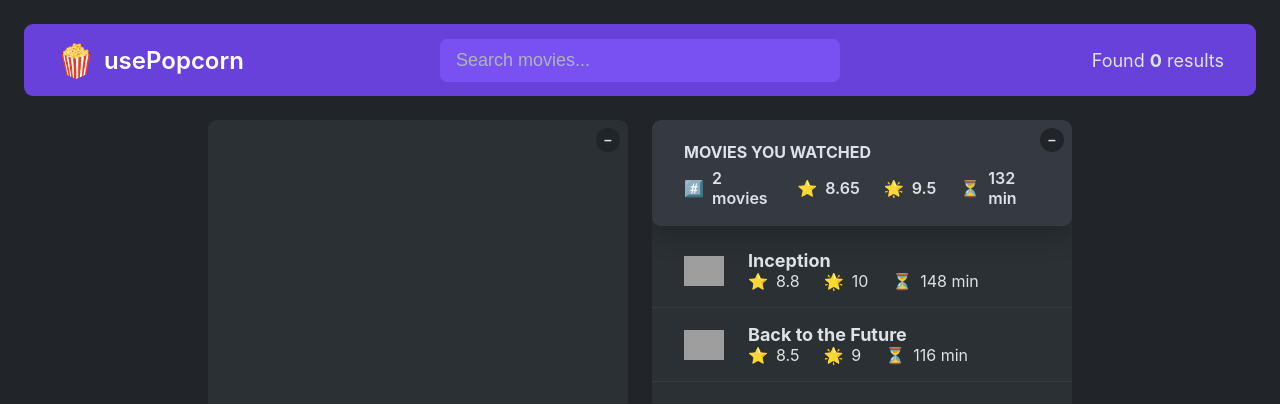
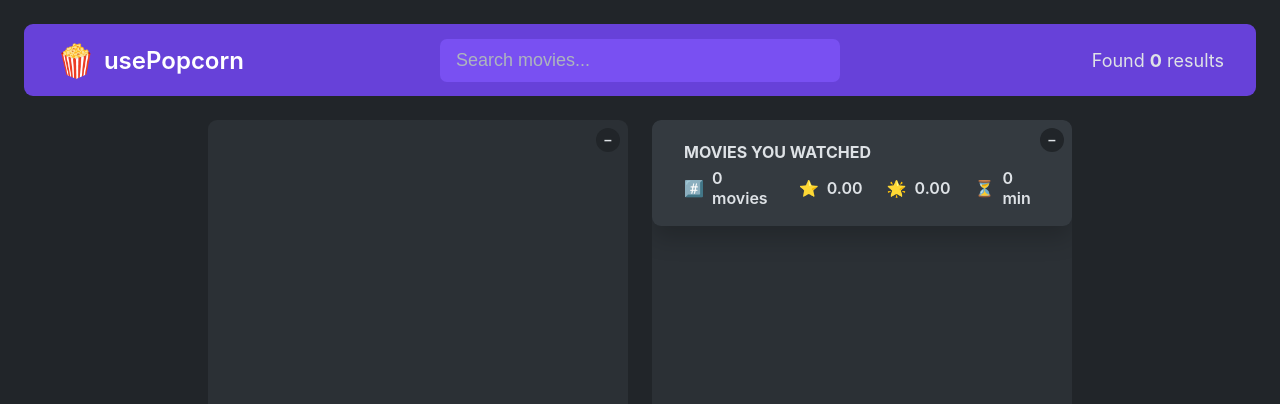
Before and after one commit to olliepegram/usePopcorn, a React (Create React App) app: page / in a window 1280 px wide. Shown: the top 404 px of the page. Built offline with nearby package versions, Linux system fonts and the light colour scheme; grey boxes are pictures that could not be loaded.

Commit message:
watched movie list functionality complete, can delete and rate movies

```diff
--- a/src/App.js
+++ b/src/App.js
@@ -1,51 +1,5 @@
 import { useEffect, useState } from 'react';
-
-const tempMovieData = [
-	{
-		imdbID: 'tt1375666',
-		Title: 'Inception',
-		Year: '2010',
-		Poster:
-			'https://m.media-amazon.com/images/M/MV5BMjAxMzY3NjcxNF5BMl5BanBnXkFtZTcwNTI5OTM0Mw@@._V1_SX300.jpg',
-	},
-	{
-		imdbID: 'tt0133093',
-		Title: 'The Matrix',
-		Year: '1999',
-		Poster:
-			'https://m.media-amazon.com/images/M/MV5BNzQzOTk3OTAtNDQ0Zi00ZTVkLWI0MTEtMDllZjNkYzNjNTc4L2ltYWdlXkEyXkFqcGdeQXVyNjU0OTQ0OTY@._V1_SX300.jpg',
-	},
-	{
-		imdbID: 'tt6751668',
-		Title: 'Parasite',
-		Year: '2019',
-		Poster:
-			'https://m.media-amazon.com/images/M/MV5BYWZjMjk3ZTItODQ2ZC00NTY5LWE0ZDYtZTI3MjcwN2Q5NTVkXkEyXkFqcGdeQXVyODk4OTc3MTY@._V1_SX300.jpg',
-	},
-];
-
-const tempWatchedData = [
-	{
-		imdbID: 'tt1375666',
-		Title: 'Inception',
-		Year: '2010',
-		Poster:
-			'https://m.media-amazon.com/images/M/MV5BMjAxMzY3NjcxNF5BMl5BanBnXkFtZTcwNTI5OTM0Mw@@._V1_SX300.jpg',
-		runtime: 148,
-		imdbRating: 8.8,
-		userRating: 10,
-	},
-	{
-		imdbID: 'tt0088763',
-		Title: 'Back to the Future',
-		Year: '1985',
-		Poster:
-			'https://m.media-amazon.com/images/M/MV5BZmU0M2Y1OGUtZjIxNi00ZjBkLTg1MjgtOWIyNThiZWIwYjRiXkEyXkFqcGdeQXVyMTQxNzMzNDI@._V1_SX300.jpg',
-		runtime: 116,
-		imdbRating: 8.5,
-		userRating: 9,
-	},
-];
+import StarRating from './StarRating';
 
 const average = (arr) =>
 	arr.reduce((acc, cur, i, arr) => acc + cur / arr.length, 0);
@@ -54,11 +8,11 @@ const KEY = '43af66d1';
 
 export default function App() {
 	const [query, setQuery] = useState('');
-	const [movies, setMovies] = useState(tempMovieData);
+	const [movies, setMovies] = useState([]);
 	const [isLoading, setIsLoading] = useState(false);
 	const [error, setError] = useState('');
 	const [selectedId, setSelectedId] = useState(null);
-	const [watched, setWatched] = useState(tempWatchedData);
+	const [watched, setWatched] = useState([]);
 
 	const handleSelectMovie = (id) => {
 		setSelectedId((selectedId) => (selectedId === id ? null : id));
@@ -66,6 +20,14 @@ export default function App() {
 
 	function handleCloseMovie() {
 		setSelectedId(null);
+	}
+
+	function handleAddWatch(movie) {
+		setWatched((watched) => [...watched, movie]);
+	}
+
+	function handleDeleteWatched(id) {
+		setWatched((watched) => watched.filter((movie) => movie.imdbID !== id));
 	}
 
 	useEffect(() => {
@@ -126,11 +88,16 @@ export default function App() {
 						<SelectedMovie
 							selectedId={selectedId}
 							onCloseMovie={handleCloseMovie}
+							onAddWatched={handleAddWatch}
+							watched={watched}
 						/>
 					) : (
 						<>
 							<WatchedSummary watched={watched} />
-							<WatchedList watched={watched} />
+							<WatchedList
+								watched={watched}
+								onDeleteWatched={handleDeleteWatched}
+							/>
 						</>
 					)}
 				</Box>
@@ -140,7 +107,7 @@ export default function App() {
 }
 
 function Loader() {
-	return <p className='loader'>Loader..</p>;
+	return <p className='loader'>Loading...</p>;
 }
 
 function ErrorMessage({ message }) {
@@ -235,28 +202,119 @@ function MovieList({ movies, onSelectMovie }) {
 	);
 }
 
-function SelectedMovie({ selectedId, onCloseMovie }) {
+function SelectedMovie({ selectedId, onCloseMovie, onAddWatched, watched }) {
+	const [movie, setMovie] = useState({});
+	const [isLoading, setIsLoading] = useState(false);
+	const [userRating, setUserRating] = useState('');
+
+	const isWatched = watched.find(
+		(watchedMovie) => watchedMovie.imdbID === selectedId
+	);
+	const watchedUserRating = watched.find(
+		(watchedMovie) => watchedMovie.imdbID === selectedId
+	)?.userRating;
+
+	const {
+		Title: title,
+		Year: year,
+		Poster: poster,
+		Runtime: runtime,
+		imdbRating,
+		Plot: plot,
+		Released: released,
+		Genre: genre,
+		Actors: actors,
+		Director: director,
+	} = movie;
+
+	const handleAdd = () => {
+		const newWatchedMovie = {
+			imdbID: selectedId,
+			title,
+			year,
+			poster,
+			imdbRating: Number(imdbRating),
+			runtime: Number(runtime.split(' ').at(0)),
+			userRating,
+		};
+
+		onCloseMovie();
+		onAddWatched(newWatchedMovie);
+	};
+
 	useEffect(() => {
 		async function getMovieDetails() {
+			setIsLoading(true);
 			const res = await fetch(
 				`http://www.omdbapi.com/?apikey=${KEY}&i=${selectedId}`
 			);
 
 			const data = await res.json();
-			console.log(data);
+			setMovie(data);
+			setIsLoading(false);
 		}
 		getMovieDetails();
-	}, []);
+	}, [selectedId]);
 
 	return (
 		<div className='details'>
+			{isLoading ? (
+				<Loader />
+			) : (
+				<>
+					<header>
 						<button
 							className='btn-back'
 							onClick={onCloseMovie}
 						>
 							&larr;
 						</button>
-			{selectedId}
+						<img
+							src={poster}
+							alt={`Poster for ${title}`}
+						/>
+						<div className='details-overview'>
+							<title>{title}</title>
+							<p>
+								{released} &bull; {runtime}
+							</p>
+							<p>{genre}</p>
+							<p>
+								<span>⭐️</span>
+								{imdbRating} IMDB rating
+							</p>
+						</div>
+					</header>
+					<section>
+						<div className='rating'>
+							{isWatched ? (
+								<span>You rated this movie {watchedUserRating}</span>
+							) : (
+								<>
+									<StarRating
+										maxRating={10}
+										size={24}
+										onSetRating={setUserRating}
+									/>
+									{userRating > 0 && (
+										<button
+											className='btn-add'
+											onClick={handleAdd}
+										>
+											Add to list
+										</button>
+									)}
+								</>
+							)}
+						</div>
+						<p>
+							<em>{plot}</em>
+						</p>
+						<p>Starring {actors}</p>
+						<p>Directed by {director}</p>
+					</section>
+				</>
+			)}
 		</div>
 	);
 }
@@ -276,11 +334,11 @@ function WatchedSummary({ watched }) {
 				</p>
 				<p>
 					<span>⭐️</span>
-					<span>{avgImdbRating}</span>
+					<span>{avgImdbRating.toFixed(2)}</span>
 				</p>
 				<p>
 					<span>🌟</span>
-					<span>{avgUserRating}</span>
+					<span>{avgUserRating.toFixed(2)}</span>
 				</p>
 				<p>
 					<span>⏳</span>
@@ -291,16 +349,17 @@ function WatchedSummary({ watched }) {
 	);
 }
 
-function WatchedList({ watched }) {
+function WatchedList({ watched, onDeleteWatched }) {
 	return (
 		<ul className='list'>
 			{watched.map((movie) => (
 				<li key={movie.imdbID}>
 					<img
-						src={movie.Poster}
-						alt={`${movie.Title} poster`}
+						src={movie.poster}
+						alt={`${movie.title} poster`}
 					/>
-					<h3>{movie.Title}</h3>
+					<h3>{movie.title}</h3>
+
 					<div>
 						<p>
 							<span>⭐️</span>
@@ -314,6 +373,12 @@ function WatchedList({ watched }) {
 							<span>⏳</span>
 							<span>{movie.runtime} min</span>
 						</p>
+						<button
+							onClick={() => onDeleteWatched(movie.imdbID)}
+							className='btn-delete'
+						>
+							X
+						</button>
 					</div>
 				</li>
 			))}
--- a/src/StarRating.js
+++ b/src/StarRating.js
@@ -21,6 +21,7 @@ export default function StarRating({
 	maxRating = 5,
 	color = '#fcc419',
 	size = 48,
+	onSetRating,
 }) {
 	const [rating, setRating] = useState(0);
 	const [tempRating, setTempRating] = useState(0);
@@ -32,13 +33,18 @@ export default function StarRating({
 		fontSize: `${size / 1.5}px`,
 	};
 
+	const handleRating = (rating) => {
+		setRating(rating);
+		onSetRating(rating);
+	};
+
 	return (
 		<div style={containerStyle}>
 			<div style={starContainerStyle}>
 				{Array.from({ length: maxRating }, (_, i) => (
 					<Star
 						key={i}
-						onRate={() => setRating(i + 1)}
+						onRate={() => handleRating(i + 1)}
 						full={tempRating ? tempRating >= i + 1 : rating >= i + 1}
 						onHoverIn={() => setTempRating(i + 1)}
 						onHoverOut={() => setTempRating(0)}
```
Lines whose indentation alone changed are shown as unchanged.
